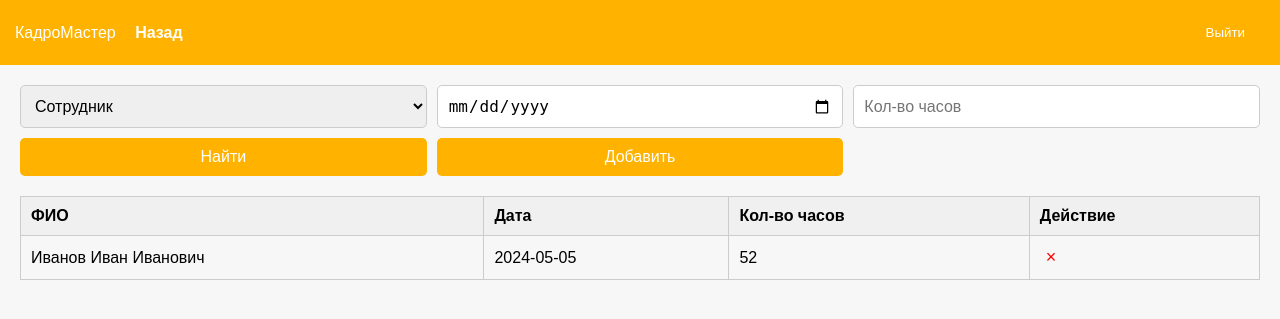
After one commit to n0maCi/KadroMaster, a Django app: page /time-tracking/ in a window 1280 px wide. The commit adds this page. Shown: the top 319 px of the page. Run offline with Django 5.2, Linux system fonts and the light colour scheme.

```diff
--- a/KadroMaster/MainApp/templates/MainApp/main.html
+++ b/KadroMaster/MainApp/templates/MainApp/main.html
@@ -109,6 +109,7 @@
             <a href="{% url 'department' %}">Отделы</a>
             <a href="{% url 'job' %}">Должности</a>
             <a href="">Управление доступами</a>
+            <a href="{% url 'time-tracking' %}">Учет времени</a>
             <a href="{% url 'password' %}">Смена пароля</a>
         </div>
         <form method="post" action="{% url 'logout' %}?next=/">
--- /dev/null
+++ b/KadroMaster/MainApp/templates/MainApp/time_tracking.html
@@ -0,0 +1,136 @@
+<!DOCTYPE html>
+<html lang="ru">
+<head>
+    <meta charset="UTF-8">
+    <meta name="viewport" content="width=device-width, initial-scale=1.0">
+    <title>Учет рабочего времени</title>
+    <style>
+        body {
+            font-family: Arial, sans-serif;
+            margin: 0;
+            padding: 0;
+            background-color: #f7f7f7;
+        }
+        .header {
+            background-color: #FFB300;
+            color: white;
+            padding: 15px;
+            display: flex;
+            justify-content: space-between;
+            align-items: center;
+        }
+        .header .logout {
+            background-color: #FFB300;
+            color: white;
+            padding: 10px 20px;
+            text-decoration: none;
+            border: none;
+            cursor: pointer;
+            border-radius: 5px;
+            transition: background-color 0.3s;
+        }
+        .header .logout:hover {
+            background-color: #E59400;
+        }
+        .container {
+            padding: 20px;
+        }
+        .form-box {
+            display: grid;
+            grid-template-columns: 1fr 1fr 1fr;
+            gap: 10px;
+            margin-bottom: 20px;
+        }
+        .form-box input, .form-box select {
+            padding: 10px;
+            font-size: 16px;
+            border: 1px solid #ccc;
+            border-radius: 5px;
+        }
+        .submit-button {
+            padding: 10px 20px;
+            font-size: 16px;
+            background-color: #FFB300;
+            color: white;
+            border: none;
+            cursor: pointer;
+            border-radius: 5px;
+            transition: background-color 0.3s;
+        }
+        .submit-button:hover {
+            background-color: #E59400;
+        }
+        .table {
+            width: 100%;
+            border-collapse: collapse;
+        }
+        .table th, .table td {
+            padding: 10px;
+            border: 1px solid #ccc;
+            text-align: left;
+        }
+        .table th {
+            background-color: #f0f0f0;
+        }
+        .delete-button {
+            background: none;
+            border: none;
+            cursor: pointer;
+            color: red;
+            font-size: 18px;
+        }
+        .header .menu a {
+            color: white;
+            text-decoration: none;
+            font-weight: bold;
+            padding: 15px;
+            gap: 20px;
+        }
+    </style>
+</head>
+<body>
+    <div class="header">
+        <div class="menu">
+            <label>КадроМастер</label>
+            <a href="{% url 'profile' %}">Назад</a>
+        </div>
+        <form method="post" action="{% url 'logout' %}?next=/">
+            {{ user.username }}
+            {% csrf_token %}
+            <button class="logout" type="submit">Выйти</button>
+        </form>
+    </div>
+    <div class="container">
+        <div class="form-box">
+            <select>
+                <option value="" disabled selected>Сотрудник</option>
+                <option value="Иванов Иван Иванович">Иванов Иван Иванович</option>
+                <option value="Петров Петр Петрович">Петров Петр Петрович</option>
+                <option value="Сидоров Сидор Сидорович">Сидоров Сидор Сидорович</option>
+            </select>
+            <input type="date" placeholder="Дата">
+            <input type="number" placeholder="Кол-во часов">
+            <button class="submit-button">Найти</button>
+            <button class="submit-button">Добавить</button>
+        </div>
+        <table class="table">
+            <thead>
+                <tr>
+                    <th>ФИО</th>
+                    <th>Дата</th>
+                    <th>Кол-во часов</th>
+                    <th>Действие</th>
+                </tr>
+            </thead>
+            <tbody>
+                <tr>
+                    <td>Иванов Иван Иванович</td>
+                    <td>2024-05-05</td>
+                    <td>52</td>
+                    <td><button class="delete-button">&times;</button></td>
+                </tr>
+            </tbody>
+        </table>
+    </div>
+</body>
+</html>
--- a/KadroMaster/MainApp/urls.py
+++ b/KadroMaster/MainApp/urls.py
@@ -11,4 +11,5 @@ urlpatterns = [
     path('change-password/', password_hr, name="password"),
     path('personal/', personal_hr, name="personal"),
     path('api/job-titles/', get_job_titles, name='get_job_titles'),
+    path('time-tracking/', time_tracking_hr, name="time-tracking"),
 ]
--- a/KadroMaster/MainApp/views.py
+++ b/KadroMaster/MainApp/views.py
@@ -135,3 +135,6 @@ def get_job_titles(request):
 
     data = [{'id': job.id, 'title': job.title} for job in jobs]
     return JsonResponse(data, safe=False)
+
+def time_tracking_hr(request):
+    return render(request, 'MainApp/time_tracking.html')
```
